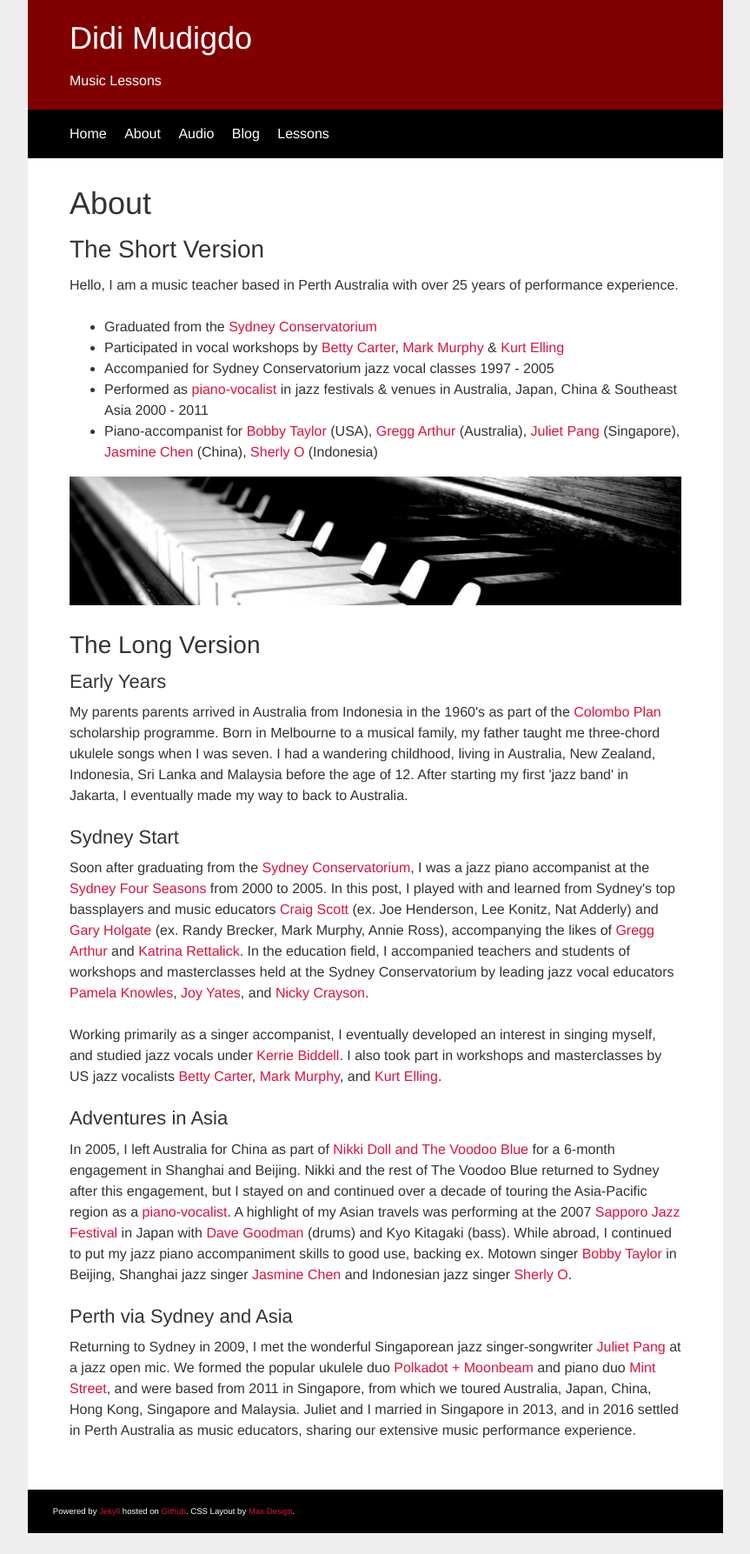
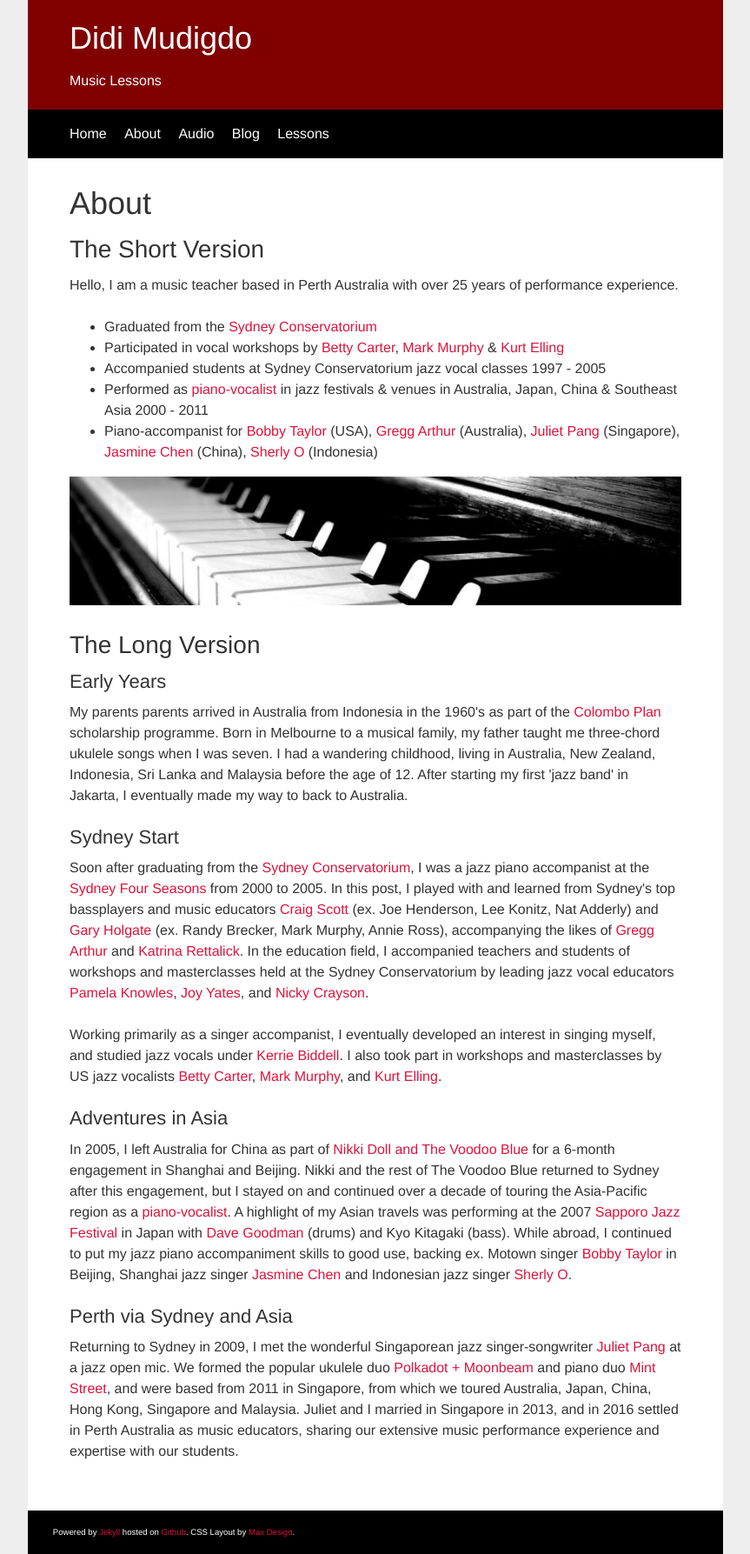
Before and after one commit to didijazz/didijazz.github.io, a Jekyll site: the page built from about/index.html, in a window 1280 px wide. Shown: the whole page at 87% size, without its empty margins (208-1071 px from the left). Built offline with Jekyll 4.4.1, drawn with Linux system fonts in a browser that asks for light colours; before the commit the page ends 1763 px from its top, so only the background shows below that.

Commit message:
Create index.html

```diff
--- a/about/index.html
+++ b/about/index.html
@@ -9,7 +9,7 @@ title: About - Didi Mudigdo
 <ul>
 <li>Graduated from the <a href="http://music.sydney.edu.au/" target="_blank">Sydney Conservatorium</a></li>
 <li>Participated in vocal workshops by <a href="https://en.wikipedia.org/wiki/Betty_Carter" target="_blank">Betty Carter</a>, <a href="https://en.wikipedia.org/wiki/Mark_Murphy_%28singer%29" target="_blank">Mark Murphy</a> &amp; <a href="https://en.wikipedia.org/wiki/Kurt_Elling" target="_blank">Kurt Elling</a></li>
-<li>Accompanied for Sydney Conservatorium jazz vocal classes 1997 - 2005</li>
+<li>Accompanied students at Sydney Conservatorium jazz vocal classes 1997 - 2005</li>
 <li>Performed as <a href="pressposters.html">piano-vocalist</a> in jazz festivals &amp; venues in Australia, Japan, China &amp; Southeast Asia 2000 - 2011</li>
 <li>Piano-accompanist for <a href="https://en.wikipedia.org/wiki/Bobby_Taylor_%26_the_Vancouvers" target="_blank">Bobby Taylor</a> (USA), <a href="http://www.greggarthur.com/" target="_blank">Gregg Arthur</a> (Australia), <a href="http://julietpang.net" target="_blank">Juliet Pang</a> (Singapore), <a href="https://www.facebook.com/jasminechenmusic/" target="_blank">Jasmine Chen</a> (China), <a href="https://id.wikipedia.org/wiki/Sherly_O" target="_blank">Sherly O</a> (Indonesia)</li>
 </ul>
@@ -23,4 +23,4 @@ title: About - Didi Mudigdo
 <h3><a id="Adventures_in_Asia_24"></a>Adventures in Asia</h3>
 <p>In 2005, I left Australia for China as part of <a href="http://www.nikkidoll.com/" target="_blank">Nikki Doll and The Voodoo Blue</a> for a 6-month engagement in Shanghai and Beijing. Nikki and the rest of The Voodoo Blue returned to Sydney after this engagement, but I stayed on and continued over a decade of touring the Asia-Pacific region as a <a href="pressposters.html">piano-vocalist</a>. A highlight of my Asian travels was performing at the 2007 <a href="http://sapporocityjazz.jp/" target="_blank">Sapporo Jazz Festival</a> in Japan with <a href="http://davegoodman.com.au/" target="_blank">Dave Goodman</a> (drums) and Kyo Kitagaki (bass). While abroad, I continued to put my jazz piano accompaniment skills to good use, backing ex. Motown singer <a href="https://en.wikipedia.org/wiki/Bobby_Taylor_%26_the_Vancouvers" target="_blank">Bobby Taylor</a> in Beijing, Shanghai jazz singer <a href="https://www.facebook.com/jasminechenmusic/" target="_blank">Jasmine Chen</a> and Indonesian jazz singer <a href="https://id.wikipedia.org/wiki/Sherly_O" target="_blank">Sherly O</a>.</p>
 <h3><a id="Perth_via_Sydney_and_Asia_28"></a>Perth via Sydney and Asia</h3>
-<p>Returning to Sydney in 2009, I met the wonderful Singaporean jazz singer-songwriter <a href="http://julietpang.net" target="_blank">Juliet Pang</a> at a jazz open mic. We formed the popular ukulele duo <a href="http://facebook.com/apugnosedream" target="_blank">Polkadot + Moonbeam</a> and piano duo <a href="http://facebook.com/wearemint" target="_blank">Mint Street</a>, and were based from 2011 in Singapore, from which we toured Australia, Japan, China, Hong Kong, Singapore and Malaysia. Juliet and I married in Singapore in 2013, and in 2016 settled in Perth Australia as music educators, sharing our extensive music performance experience.</p>
+<p>Returning to Sydney in 2009, I met the wonderful Singaporean jazz singer-songwriter <a href="http://julietpang.net" target="_blank">Juliet Pang</a> at a jazz open mic. We formed the popular ukulele duo <a href="http://facebook.com/apugnosedream" target="_blank">Polkadot + Moonbeam</a> and piano duo <a href="http://facebook.com/wearemint" target="_blank">Mint Street</a>, and were based from 2011 in Singapore, from which we toured Australia, Japan, China, Hong Kong, Singapore and Malaysia. Juliet and I married in Singapore in 2013, and in 2016 settled in Perth Australia as music educators, sharing our extensive music performance experience and expertise with our students.</p>
```
